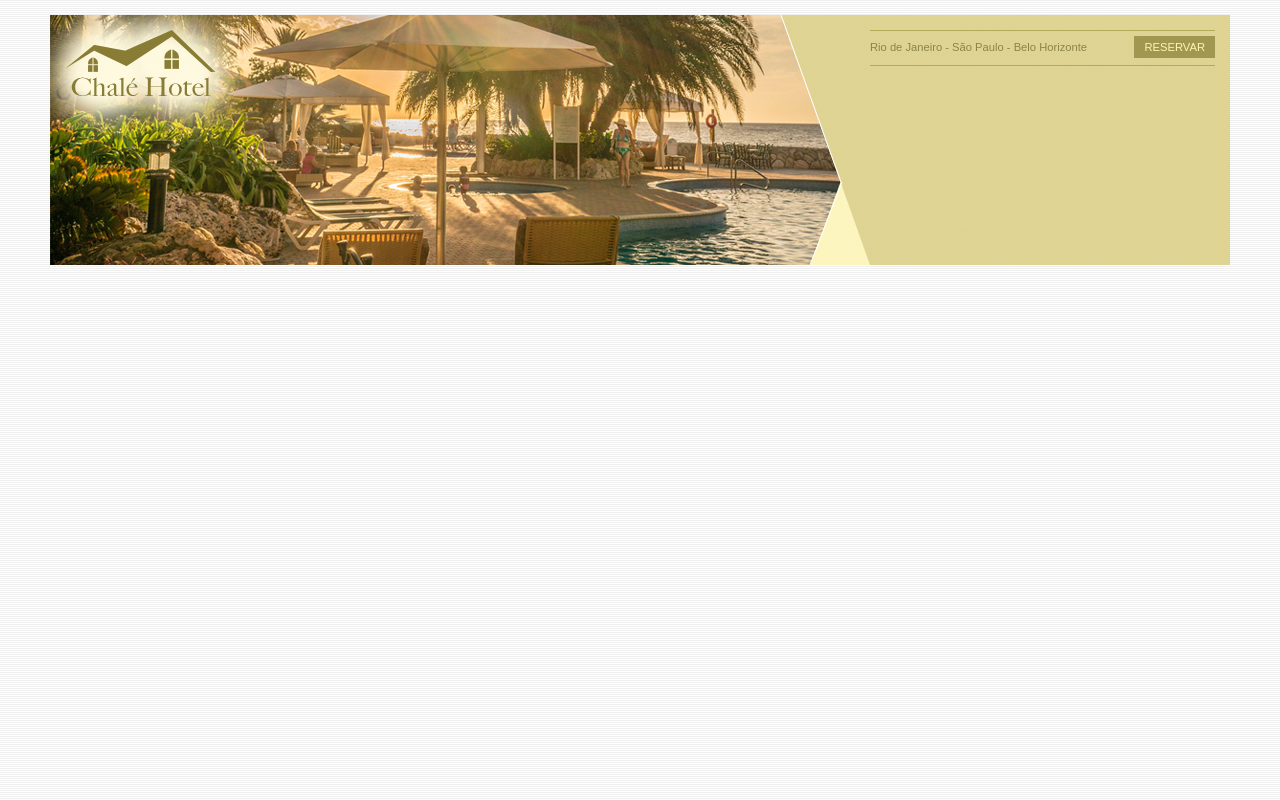
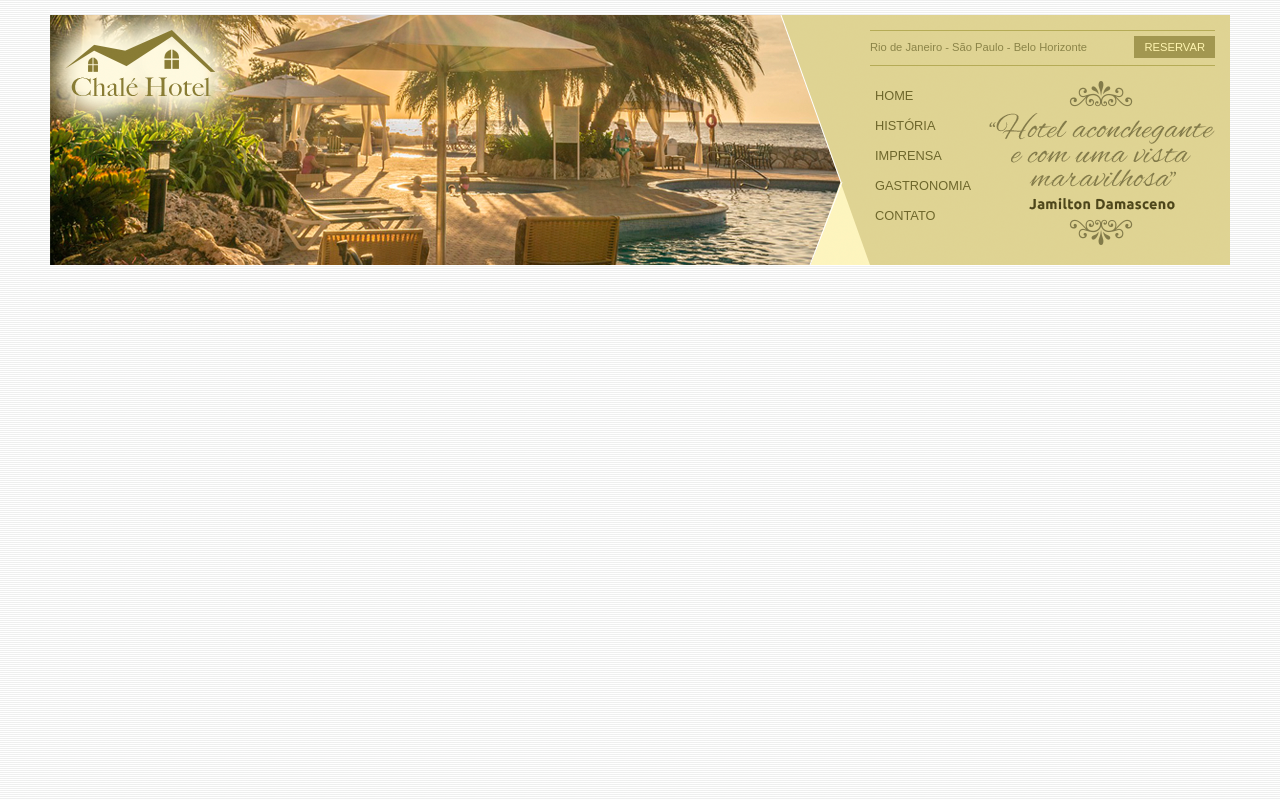
Before and after one commit to eduardocesarmaia13/Chal-Hotel, a plain HTML site: page index.html in a window 1280 px wide. Drawn offline with Linux system fonts and the light colour scheme.

Commit message:
Outro commit

```diff
--- a/css/style.css
+++ b/css/style.css
@@ -84,3 +84,35 @@ a.reserva {
     padding: 5px 10px;
     float: right;
 }
+
+#menu {
+    margin-top: 15px;
+}
+
+ul {
+    margin: 0;
+    padding: 0;
+    list-style: none;
+}
+
+ul#navegacao {
+    float: left;
+}
+
+ul#navegacao a {
+    text-transform: uppercase;
+    font-size: 0.8em;
+    padding: 5px;
+    color: #6e672c;
+    line-height: 30px;
+}
+
+ul#navegacao a:hover {
+    background: #fdf6be;
+}
+
+.depoimento {
+    width: 226px;
+    height: 164px;
+    float: right;
+}
--- a/index.html
+++ b/index.html
@@ -26,6 +26,20 @@
                     <a class="reserva" href="">Reservar</a>
                     <div style="clear: both;"></div>
                 </div>
+
+                <div id="menu">
+                    <ul id="navegacao">
+                        <li><a href="">Home</a></li>
+                        <li><a href="">História</a></li>
+                        <li><a href="">Imprensa</a></li>
+                        <li><a href="">Gastronomia</a></li>
+                        <li><a href="">Contato</a></li>
+                    </ul>
+
+                    <img class="depoimento" src="imagens/depoimento.png">
+
+                </div>
+
             </div>
         </div>
       </div>
```
